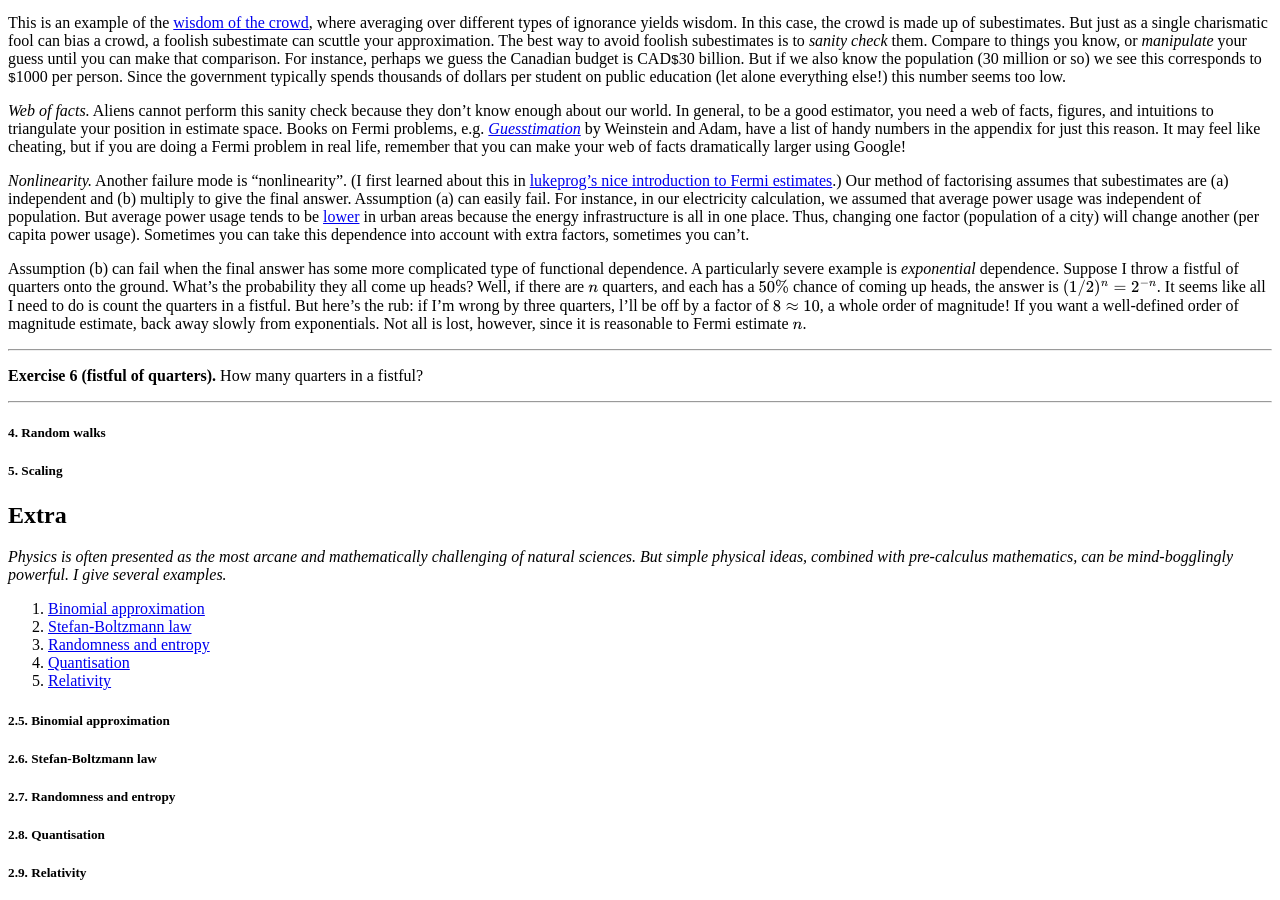
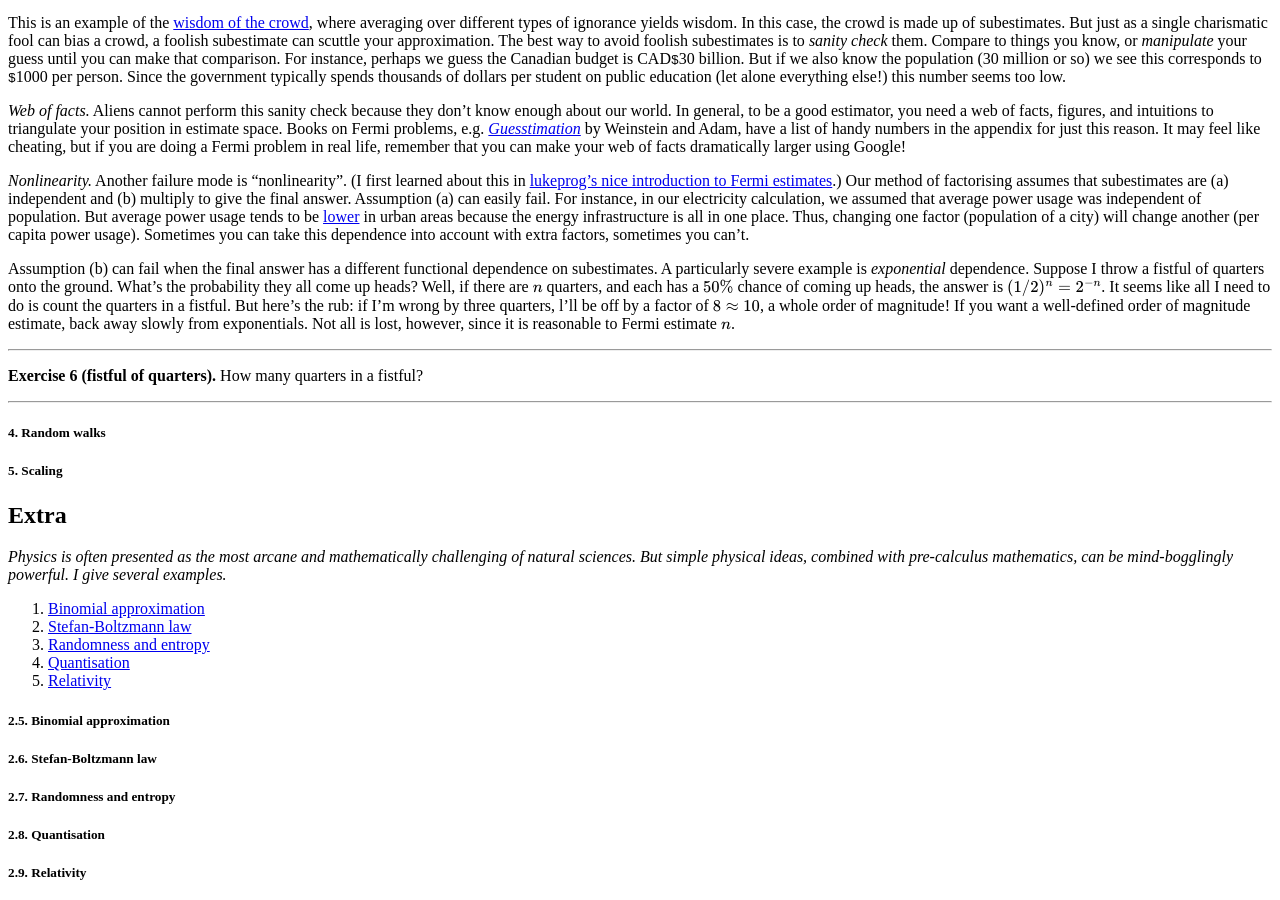
Before and after one commit to hapax/hapax.github.io, a Jekyll site: the page built from assets/simple-physics.md, in a window 1280 px wide and 900 px high, scrolled down 6799 px. Built offline with Jekyll 4.4.1, drawn with Linux system fonts in a browser that asks for light colours; our own code applies the rules of GitHub Pages for plain Markdown files; formulas are drawn with MathJax 3; a script that is not in the unit is left out.

Commit message:
Update simple-physics.md

```diff
--- a/assets/simple-physics.md
+++ b/assets/simple-physics.md
@@ -729,8 +729,8 @@ Thus, changing one factor (population of a city) will change another
 Sometimes you can take this dependence into account with extra
 factors, sometimes you can't.
 
-Assumption (b) can fail when the final answer has some more
-complicated type of functional dependence.
+Assumption (b) can fail when the final answer has a different
+functional dependence on subestimates.
 A particularly severe example is *exponential* dependence.
 Suppose I throw a fistful of quarters onto the ground.
 What's the probability they all come up heads?
```
